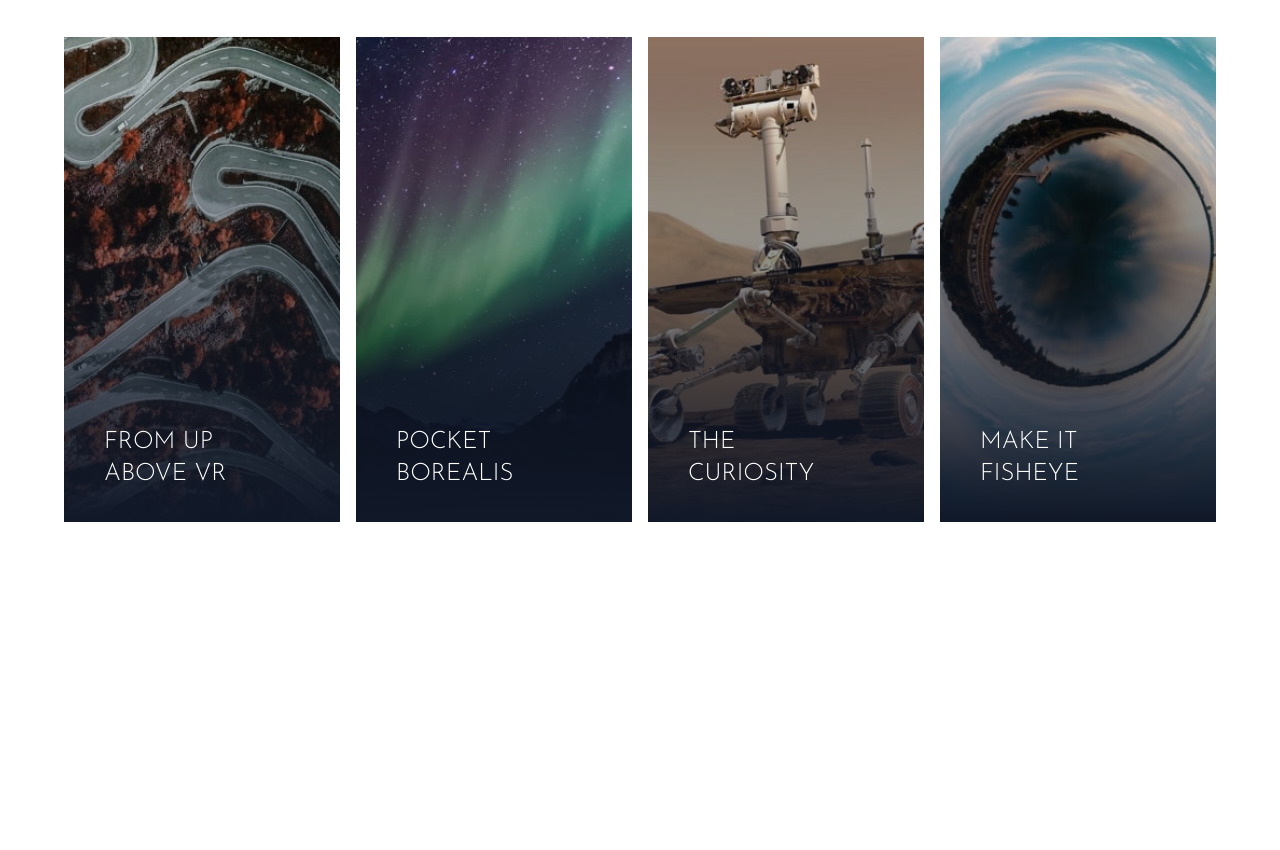
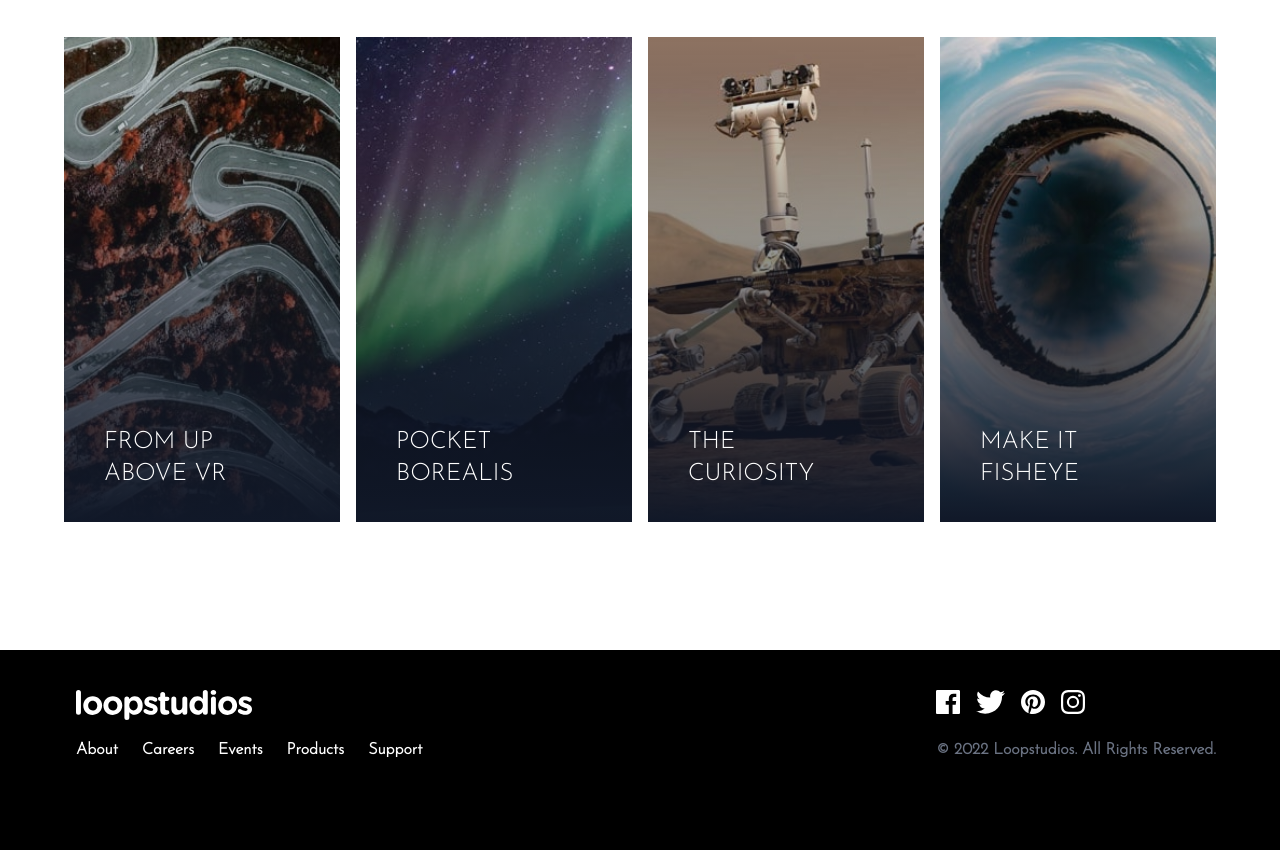
Before and after one commit to s-khodjaev/018_loopstudios, a website: page index.html in a window 1280 px wide. Shown: the part 2028-2878 px from the top of the page. Before the commit the page ends 2678 px from the top, so only its background shows below. Drawn offline with Linux system fonts and the light colour scheme.

Commit message:
add footer

```diff
--- a/index.html
+++ b/index.html
@@ -298,5 +298,106 @@
         </div>
       </div>
     </section>
+
+    <!-- Footer -->
+    <footer class="bg-black">
+      <!-- Container -->
+      <div class="container max-w-6xl py-10 mx-auto">
+        <!-- Footer Flex Container -->
+        <div
+          class="flex flex-col items-center mb-8 space-y-6 md:flex-row md:space-y-0 md:justify-between md:items-start"
+        >
+          <!-- Menu & Logo Container -->
+          <div
+            class="flex flex-col items-center space-y-8 md:items-start md:space-y-4"
+          >
+            <!-- Logo -->
+            <div class="h-8">
+              <img src="img/logo.svg" alt="" class="w-44 md:ml-3" />
+            </div>
+            <!-- Menu Container -->
+            <div
+              class="flex flex-col items-center space-y-4 font-bold text-white md:flex-row md:space-y-0 md:space-x-6 md:ml-3"
+            >
+              <!-- Item 1 -->
+              <div class="h-10 group">
+                <a href="#">About</a>
+                <div
+                  class="mx-2 group-hover:border-b group-hover:border-blue-50"
+                ></div>
+              </div>
+              <!-- Item 2 -->
+              <div class="h-10 group">
+                <a href="#">Careers</a>
+                <div
+                  class="mx-2 group-hover:border-b group-hover:border-blue-50"
+                ></div>
+              </div>
+              <!-- Item 3 -->
+              <div class="h-10 group">
+                <a href="#">Events</a>
+                <div
+                  class="mx-2 group-hover:border-b group-hover:border-blue-50"
+                ></div>
+              </div>
+              <!-- Item 4 -->
+              <div class="h-10 group">
+                <a href="#">Products</a>
+                <div
+                  class="mx-2 group-hover:border-b group-hover:border-blue-50"
+                ></div>
+              </div>
+              <!-- Item 5 -->
+              <div class="h-10 group">
+                <a href="#">Support</a>
+                <div
+                  class="mx-2 group-hover:border-b group-hover:border-blue-50"
+                ></div>
+              </div>
+            </div>
+          </div>
+
+          <!-- Social & Copy Container -->
+          <div
+            class="flex flex-col items-start justify-between space-y-4 text-gray-500"
+          >
+            <!-- Icons Container -->
+            <div
+              class="flex items-center justify-center mx-auto space-x-4 md:justify-end md:mx-0"
+            >
+              <!-- Icon 1 -->
+              <div class="h-8 group">
+                <a href="#">
+                  <img src="img/icon-facebook.svg" alt="" class="h-6" />
+                </a>
+              </div>
+              <!-- Icon 2 -->
+              <div class="h-8 group">
+                <a href="#">
+                  <img src="img/icon-twitter.svg" alt="" class="h-6" />
+                </a>
+              </div>
+              <!-- Icon 3 -->
+              <div class="h-8 group">
+                <a href="#">
+                  <img src="img/icon-pinterest.svg" alt="" class="h-6" />
+                </a>
+              </div>
+              <!-- Icon 4 -->
+              <div class="h-8 group">
+                <a href="#">
+                  <img src="img/icon-instagram.svg" alt="" class="h-6" />
+                </a>
+              </div>
+            </div>
+
+            <!-- Copy -->
+            <div class="font-bold">
+              &copy; 2022 Loopstudios. All Rights Reserved.
+            </div>
+          </div>
+        </div>
+      </div>
+    </footer>
   </body>
 </html>
```
Also changed, not shown: css/main.css.
